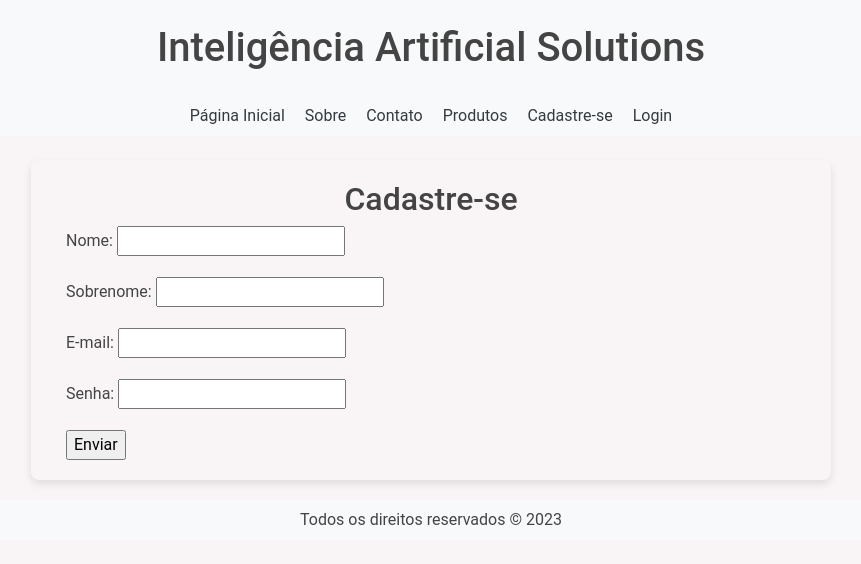
After one commit to Byanka-Policiano/Meu_projeto, a Flask app: page /cadastro in a window 1280 px wide. The commit adds this page. Shown: the top 564 px of the page, without its empty margins (209-1070 px from the left). Run offline with Flask 3, Linux system fonts and the light colour scheme; some libraries are stand-ins or nearby versions; some web fonts are replaced.

Commit message:
17/08/2023-11:37

```diff
--- a/app/forms.py
+++ b/app/forms.py
@@ -1,5 +1,5 @@
 from flask_wtf import FlaskForm
-from wtforms import StringField,EmailField,TelField,TextAreaField,SubmitField
+from wtforms import StringField,EmailField,TelField,TextAreaField,SubmitField,PasswordField
 from wtforms.validators import DataRequired
 from flask_wtf.csrf import CSRFProtect
 
@@ -10,3 +10,10 @@ class Contato(FlaskForm):
     telefone = TelField('telefone', validators=[DataRequired()])
     mensagem = TextAreaField('mensagem')
     enviar = SubmitField('enviar')
+
+class Cadastro(FlaskForm):
+    nome = StringField('nome', validators=[DataRequired()])
+    sobrenome = StringField('sobrenome', validators=[DataRequired()])
+    email = EmailField('email', validators=[DataRequired()])
+    senha = PasswordField('senha', validators=[DataRequired()])
+    enviar = SubmitField('Enviar')
--- a/app/routes.py
+++ b/app/routes.py
@@ -1,7 +1,10 @@
 from app import app, db
-from flask import render_template, url_for, request, flash
+from flask import render_template, url_for, request, flash, session, redirect
 from app.forms import Contato
 from app.models import ContatoModel
+from app.forms import Cadastro
+from app.models import CadastroModel
+import time
 
 
 @app.route('/')
@@ -25,6 +28,42 @@ def contatos():
         db.session.commit()
     return render_template('contatos.html', titulo = 'Contatos',formulario = formulario,dados_formulario = dados_formulario)
 
+
+@app.route('/cadastro', methods=['POST', 'GET'])
+def cadastro():
+    cadastro = Cadastro()
+    print('Acessou a rota de cadastro')
+    if cadastro.validate_on_submit():
+        flash('Seu cadastro foi realizado com sucesso!')
+
+        nome = cadastro.nome.data
+        sobrenome = cadastro.sobrenome.data
+        email = cadastro.email.data
+        senha = cadastro.senha.data
+
+        novo_cadastro = CadastroModel(nome=nome, sobrenome=sobrenome, email=email,  senha=senha)
+        db.session.add(novo_cadastro)
+        db.session.commit()
+
+
+    return render_template('cadastro.html', titulo = 'Cadastro', cadastro=cadastro)
+
+@app.route('/login', methods=['POST', 'GET'])
+def login():
+    if request.method == 'POST':
+        email = request.form.get('email').lower()
+        senha = request.form.get('senha')
+
+        usuario = CadastroModel.query.filter_by(email = email, senha = senha).first()
+        if usuario and usuario.senha == senha:
+            session['email'] = usuario.id
+            time.sleep(2)
+            return redirect(url_for('index'))
+        else:
+            flash('Email ou senha inválido!')
+
+    return render_template('login.html', titulo = 'Login')
+
 @app.route('/sobre')
 def sobre():
     return render_template('sobre.html',titulo = 'Sobre')
@@ -32,7 +71,3 @@ def sobre():
 @app.route('/produtos')
 def produtos():
     return render_template('produto.html',titulo = 'Produtos')
-
-@app.route('/teste')
-def teste():
-    return render_template('teste.html',titulo = 'Teste')
--- a/app/templates/base.html
+++ b/app/templates/base.html
@@ -24,6 +24,9 @@
         <a href="/sobre" class="text-dark text-decoration-none p-2">Sobre</a>
         <a href="/contatos" class="text-dark text-decoration-none p-2">Contato</a>
         <a href="/produtos" class="text-dark text-decoration-none p-2">Produtos</a>
+        <a href="/cadastro" class="text-dark text-decoration-none p-2">Cadastre-se</a>
+        <a href="/login" class="text-dark text-decoration-none p-2">Login</a>
+
     </nav>
 
     <div class="container mt-4">
--- /dev/null
+++ b/app/templates/cadastro.html
@@ -0,0 +1,42 @@
+{% extends 'base.html' %}
+
+
+{% block conteudo %}
+<section class="cadastro-section my-10"> <!-- Adicionei a classe 'my-5' para adicionar margens verticalmente -->
+    <div class="container">
+        {% with messages = get_flashed_messages() %}
+       {% if messages %}
+         {% for messages in messages %}
+          <div class="alert alert-success" role="alert">
+            {{messages}}
+          </div>
+
+            {% endfor %}
+          {% endif %}
+       {% endwith %}
+           <h2 class="text-center">Cadastre-se</h2>
+           <form action="" method="post" class="cadastro-form">
+               {{cadastro.csrf_token}}
+               <div class="mb-3">
+                   <label for="nome" class="form-label">Nome:</label>
+                    {{cadastro.nome}}
+               </div>
+               <div class="mb-3">
+                   <label for="sobrenome" class="form-label">Sobrenome:</label>
+                    {{cadastro.sobrenome}}
+               </div>
+               <div class="mb-3">
+                   <label for="email" class="form-label">E-mail:</label>
+                    {{cadastro.email}}
+               </div>
+               <div class="mb-3">
+                   <label for="senha" class="form-label">Senha:</label>
+                     {{cadastro.senha}}
+               </div>
+
+               {{cadastro.enviar}}
+
+           </form>
+       </div>
+   </section>
+   {% endblock %}
--- a/app/templates/sobre.html
+++ b/app/templates/sobre.html
@@ -1,10 +1,6 @@
 {% extends 'base.html' %}
 
 {% block conteudo %}
-<section>
-    <h2>Início</h2>
-    <p>Conteúdo da página inicial</p>
-</section>
 
 <section>
     <h2>Sobre</h2>
--- /dev/null
+++ b/run.py
@@ -0,0 +1 @@
+from app import app
```
Also changed, not shown: app/models.py (+10 -0 lines), app/templates/login.html (added, +30 -0 lines), app/templates/teste.html (deleted, +0 -27 lines), migrations/versions/ad8883ed1edd_db_criar_cadastro.py (added, +35 -0 lines), app.db, 1 other file.
